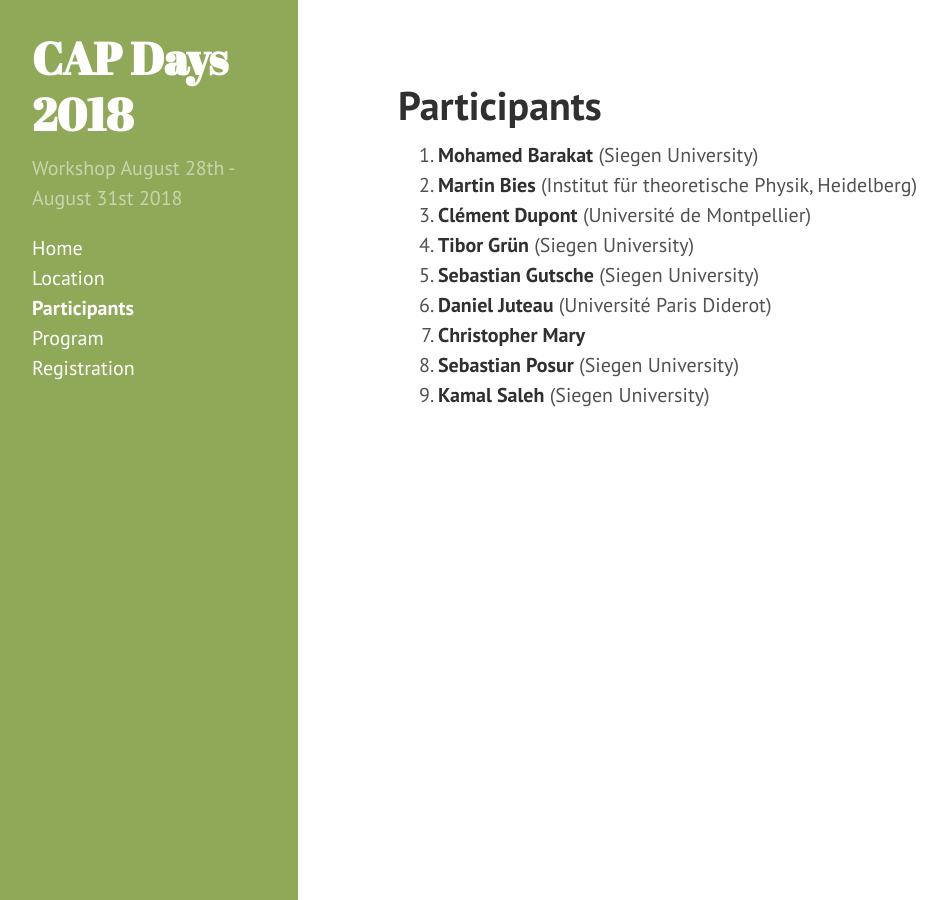
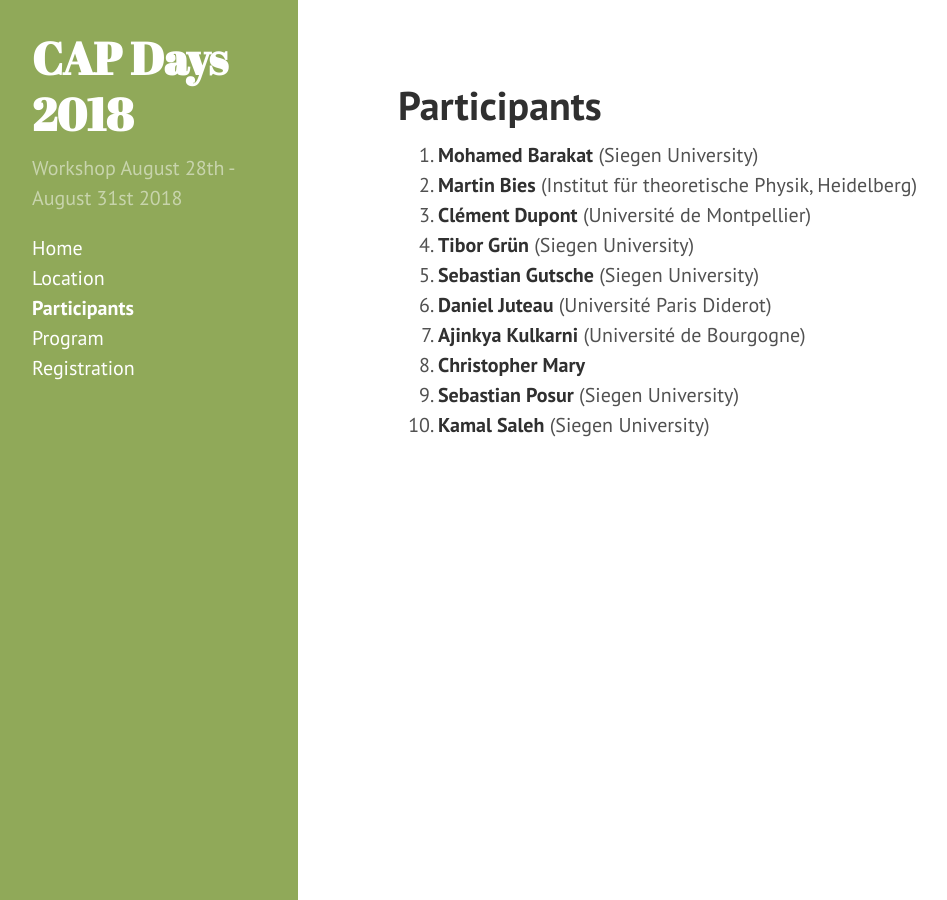
Before and after one commit to homalg-project/capdays-2018, a Jekyll site: the page built from participants.md, in a window 1280 px wide. Shown: the whole page, without its empty margins (2-949 px from the left). Built offline with Jekyll 4.4.1, drawn with Linux system fonts in a browser that asks for light colours.

Commit message:
Added new participant

```diff
--- a/_data/participants.yml
+++ b/_data/participants.yml
@@ -16,6 +16,9 @@
 - name: Daniel Juteau
   affiliation: Université Paris Diderot
 
+- name: Ajinkya Kulkarni
+  affiliation: Université de Bourgogne
+
 - name: Christopher Mary
   affiliation:
 
```
